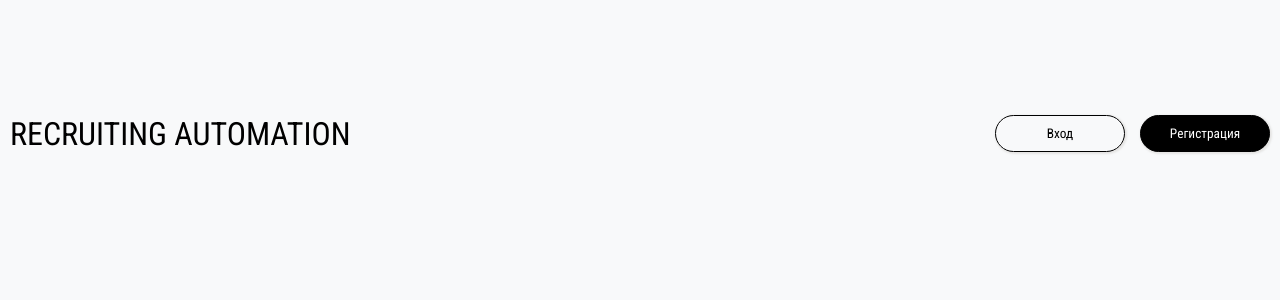
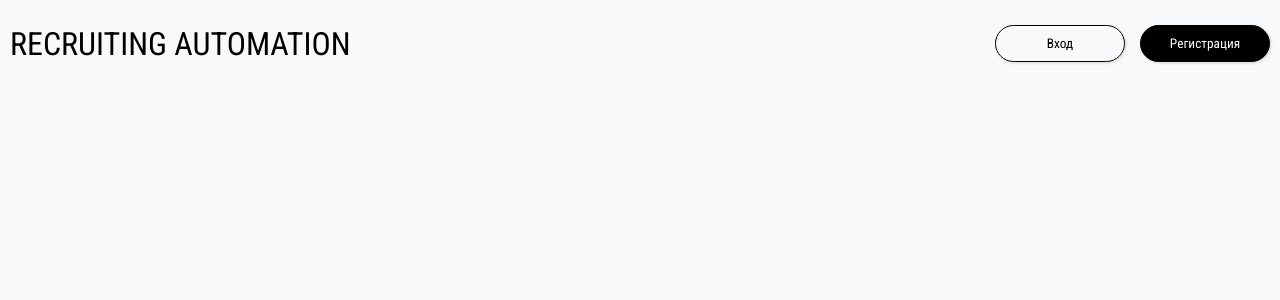
Before and after one commit to ViktoriaElm/NextAuth, a Next.js app: page / in a window 1280 px wide. Shown: the top 300 px of the page. Built offline with nearby package versions, Linux system fonts and the light colour scheme; no server answers.

Commit message:
fixed css header

```diff
--- a/styles/globals.css
+++ b/styles/globals.css
@@ -25,9 +25,9 @@
     font-weight: 400;
 }
 
-/* header {
-    margin-top: 0px;
-} */
+header {
+    margin-top: -90px;
+}
 
 body {
     display: flex;
```
